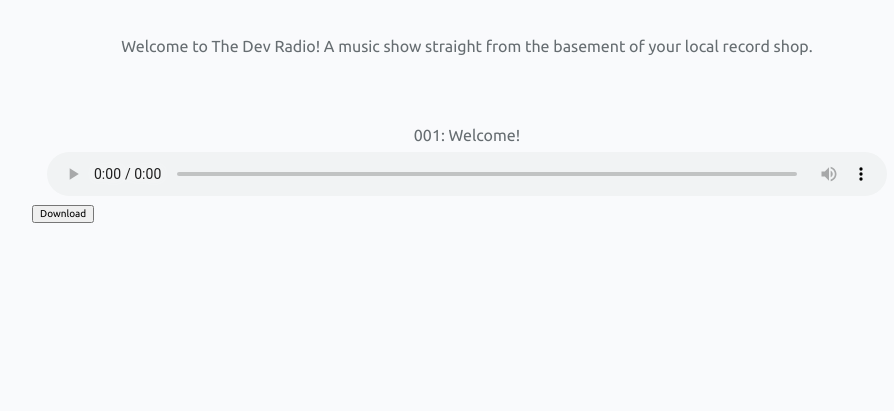
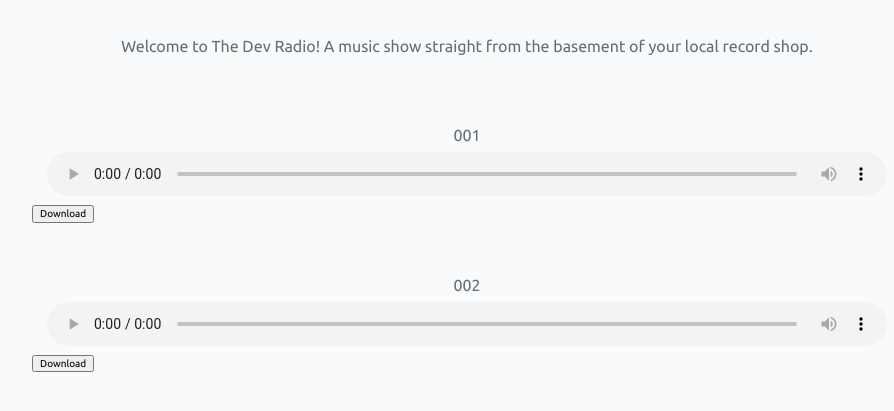
Before and after one commit to SecondeJK/dev-theatre, a Gatsby site: page /devradio in a window 1280 px wide. Shown: the part 515-926 px from the top of the page, without its empty margins (173-1067 px from the left). Before the commit the page ends 800 px from the top, so only its background shows below. Built offline with nearby package versions, Linux system fonts and the light colour scheme; Gatsby itself is replaced by a stand-in of ours; some packages are replaced by stand-ins of ours.

Commit message:
002 added to devradio

```diff
--- a/src/pages/devradio.js
+++ b/src/pages/devradio.js
@@ -13,7 +13,7 @@ function DevRadio() {
                 <P> Welcome to The Dev Radio! A music show straight from the basement of your local record shop.</P>
                 <br/>
                 <div>
-                    <P>001: Welcome!</P>
+                    <P>001</P>
                     <AUDIO
                         controls
                         src="https://devtheatre.s3-eu-west-1.amazonaws.com/The+Dev+Radio+001.mp3">
@@ -24,6 +24,18 @@ function DevRadio() {
                         <input type="submit" value="Download" />
                     </form>
                 </div>
+                        <div>
+                    <P>002</P>
+                    <AUDIO
+                        controls
+                        src="https://devtheatre.s3-eu-west-1.amazonaws.com/The+Dev+Radio+001.mp3">
+                        Your browser does not support the
+                        <code>audio</code> element.
+                    </AUDIO>
+                    <form method="get" action="https://devtheatre.s3-eu-west-1.amazonaws.com/The+Dev+Radio+002.mp3">
+                        <input type="submit" value="Download" />
+                    </form>
+                </div>
             </Container>
         </Layout>
     );
```
